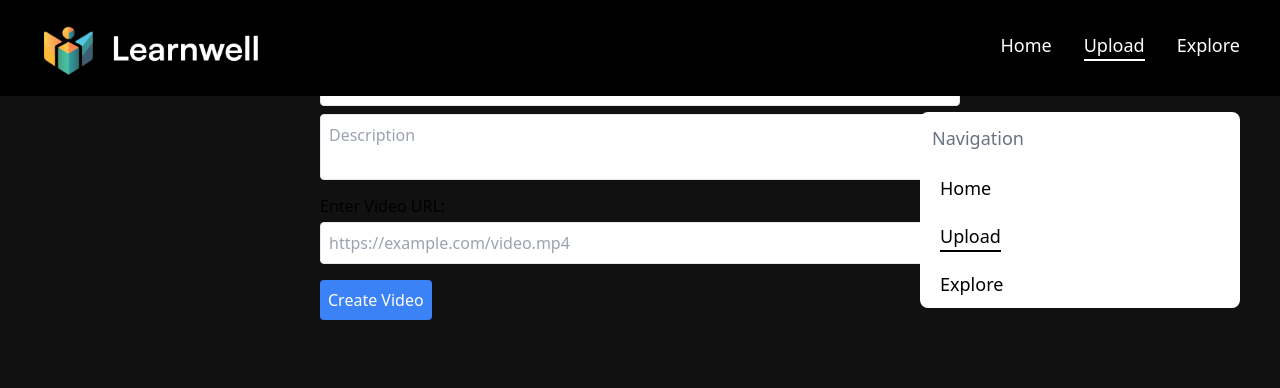
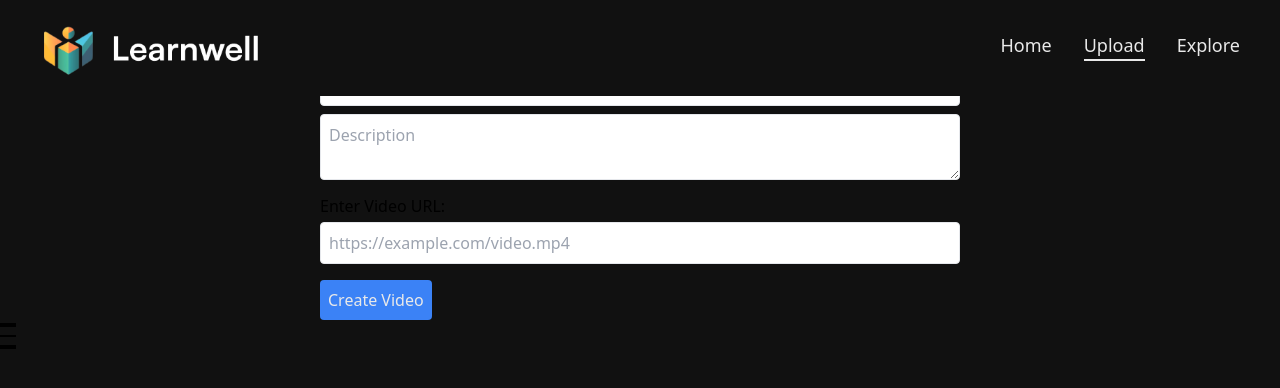
Before and after one commit to daniel-bogart/scope-video-player, a Next.js app: page /create in a window 1280 px wide. Shown: the top 388 px of the page. Built offline with nearby package versions, Linux system fonts and the light colour scheme.

Commit message:
fix header

```diff
--- a/src/components/globals/Header/index.tsx
+++ b/src/components/globals/Header/index.tsx
@@ -93,9 +93,15 @@ const Header = forwardRef<HTMLElement, {}>((_, ref) => {
               })}
             </div>
             <div
-              className={`fixed flex flex-col items-start justify-center max-w-xs w-full top-28 right-10 bg-white rounded-lg transition-[0.7s_cubic-bezier(0.8,0,0.1,1)] duration-700 ease-in-out w-full${
-                menuActive ? "h-auto py-4 px-2" : "h-0 w-0 overflow-hidden"
-              }`}
+              className={classNames(
+                "fixed flex flex-col items-start justify-center max-w-xs w-full top-28 right-10 bg-white rounded-lg transition-[0.7s_cubic-bezier(0.8,0,0.1,1)] duration-700 ease-in-out w-full",
+                {
+                  "w-full h-auto py-4 px-2 transition-[0.7s_cubic-bezier(0.8,0,0.1,1)]":
+                    menuActive,
+                  "w-0 h-0 overflow-hidden transition-[0.7s_cubic-bezier(0.8,0,0.1,1)]":
+                    !menuActive,
+                }
+              )}
             >
               <h5 className="text-gray-500 text-lg font-medium p-3">
                 Navigation
--- a/src/styles/globals.scss
+++ b/src/styles/globals.scss
@@ -18,6 +18,16 @@
 
 body {
   background-color: #111;
+  &::-webkit-scrollbar {
+    display: none;
+  }
+}
+
+html {
+  overflow: visible;
+  -webkit-overflow-scrolling: touch;
+  overflow-scrolling: touch;
+  overflow-x: hidden;
 }
 
 @layer utilities {
@@ -25,3 +35,23 @@ body {
     text-wrap: balance;
   }
 }
+
+html.lenis {
+  height: auto;
+}
+
+.lenis.lenis-smooth {
+  scroll-behavior: auto;
+}
+
+.lenis.lenis-smooth [data-lenis-prevent] {
+  overscroll-behavior: contain;
+}
+
+.lenis.lenis-stopped {
+  overflow: hidden;
+}
+
+.lenis.lenis-scrolling iframe {
+  pointer-events: none;
+}
--- a/tailwind.config.ts
+++ b/tailwind.config.ts
@@ -8,6 +8,10 @@ const config: Config = {
   ],
   theme: {
     extend: {
+      colors: {
+        black: "#111",
+        white: "#e9e9e9"
+      },
       backgroundImage: {
         "gradient-radial": "radial-gradient(var(--tw-gradient-stops))",
         "gradient-conic":
```
